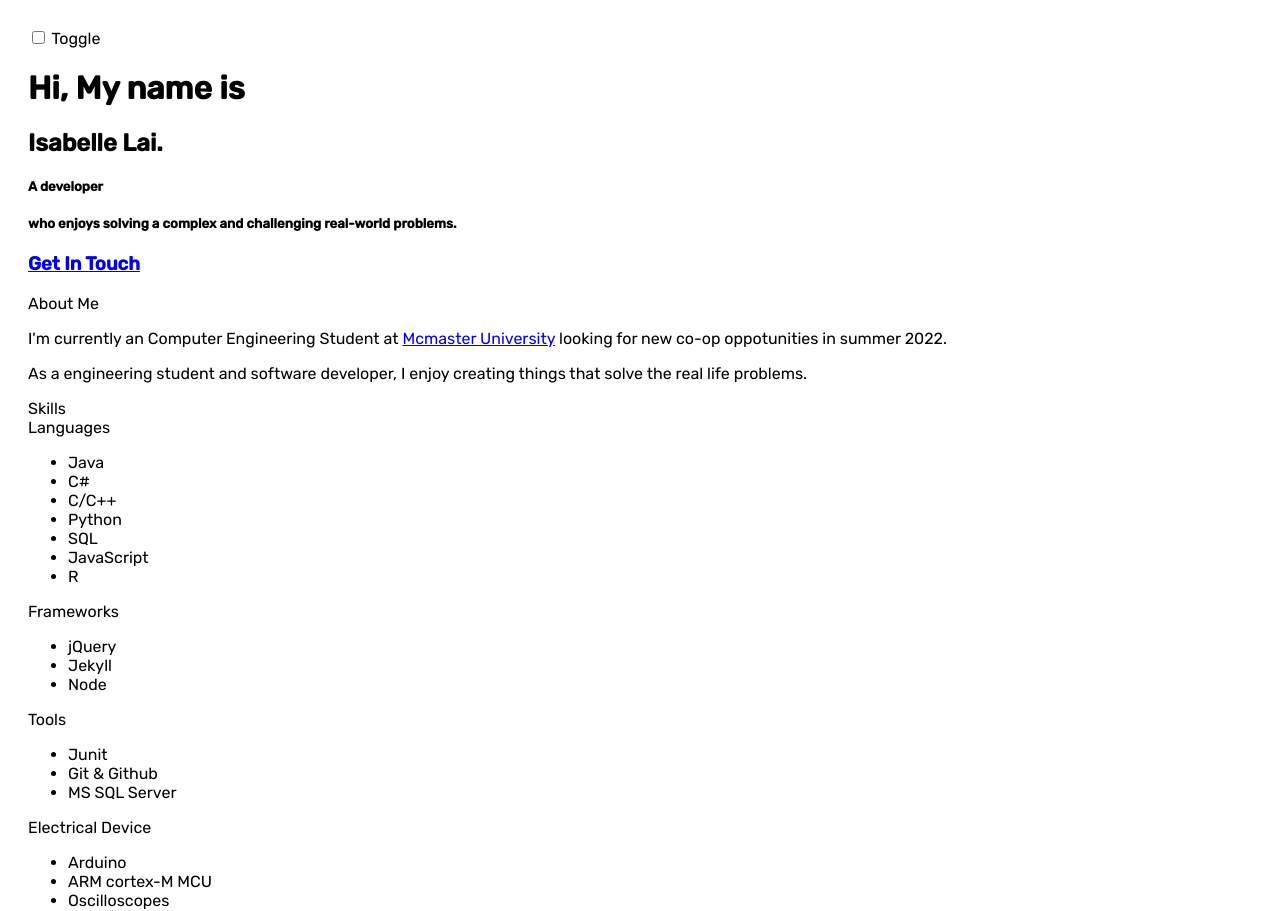
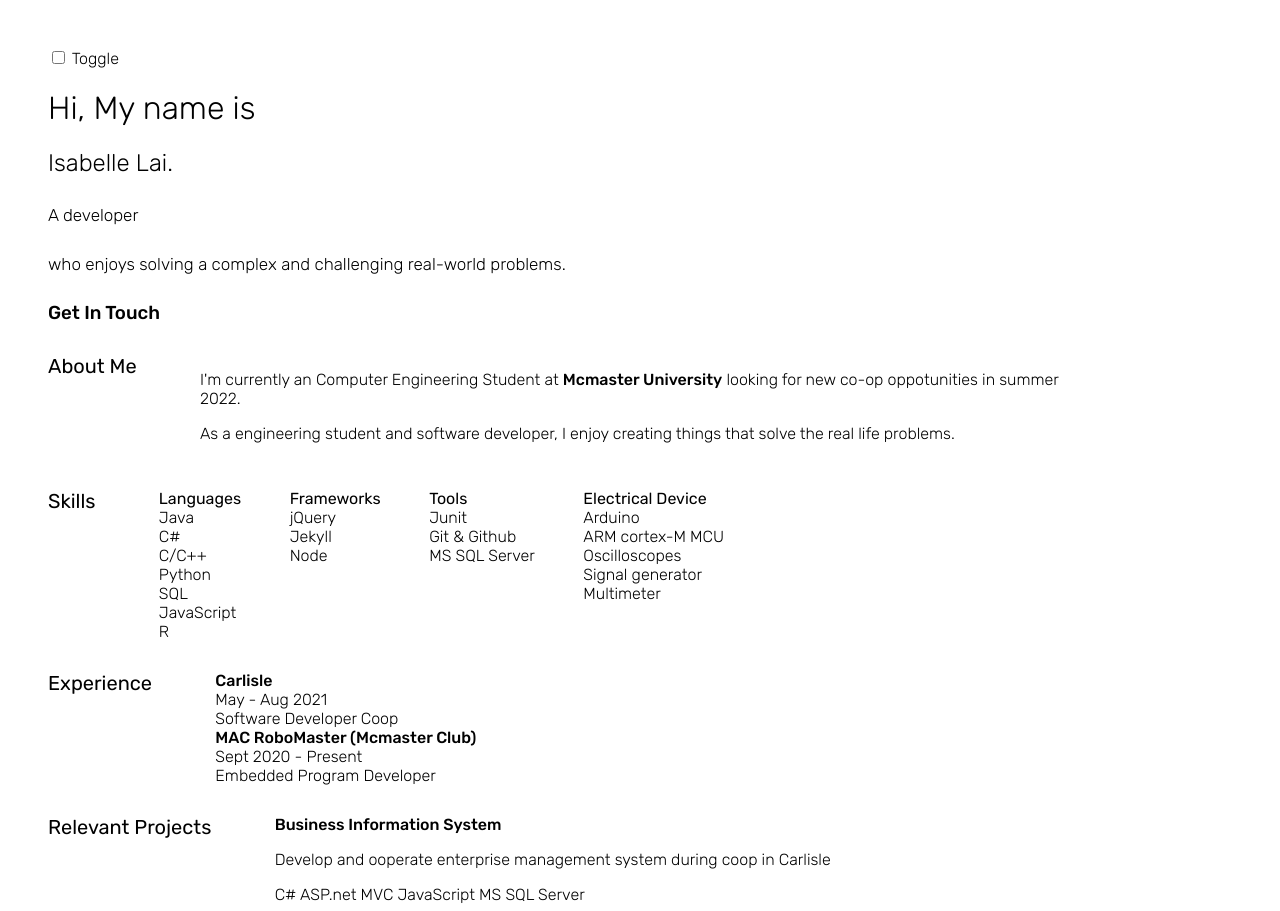
Before and after one commit to isa-Lai/isa-lai.github.io, a Jekyll site: the page built from index.html, in a window 1280 px wide. Shown: the top 911 px of the page. Built offline with Jekyll 4.4.1, drawn with Linux system fonts in a browser that asks for light colours; nearby versions of some CDN libraries; a script that is not in the unit is left out.

Commit message:
Update main.css

```diff
--- a/src/css/main.css
+++ b/src/css/main.css
@@ -1,7 +1,51 @@
 @import url('https://fonts.googleapis.com/css2?family=Rubik:wght@300;400;500&display=swap');
 html{
-  margin:20px;
+  margin:40px;
 }
 *{
   font-family: 'Rubik', sans-serif;
+  font-weight:300
 }
+footer{
+  text-align:center;
+}
+a{
+  font-weight:500;
+  color:black;
+  text-decoration:none;
+}
+h5{
+  font-size:17px;
+}
+section{
+  margin-top:30px;
+  margin-bottom:30px;
+}
+.section__title{
+  font-size:20px;
+  font-weight:400;
+  display: inline-block;
+  vertical-align: top;
+}
+.section__content{
+  display: inline-block;
+  width:75%;
+  padding: 0 0 0 5%;
+}
+.skillz__category{
+  display: inline-block;
+  vertical-align: top;
+  padding: 0 5% 0 0 ;
+}
+.skillz__category__label{
+  font-weight:400;
+}
+ul{
+  list-style-type:none;
+  padding:0;
+  margin:0;
+}
+.contact__links{
+  text-align:center;
+  margin:20px;
+}
```
